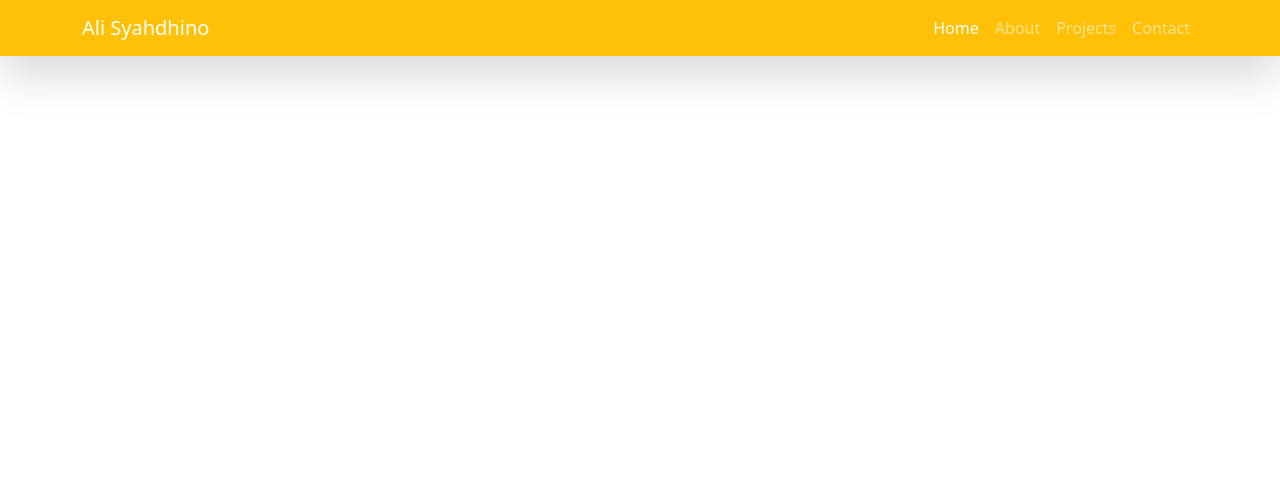
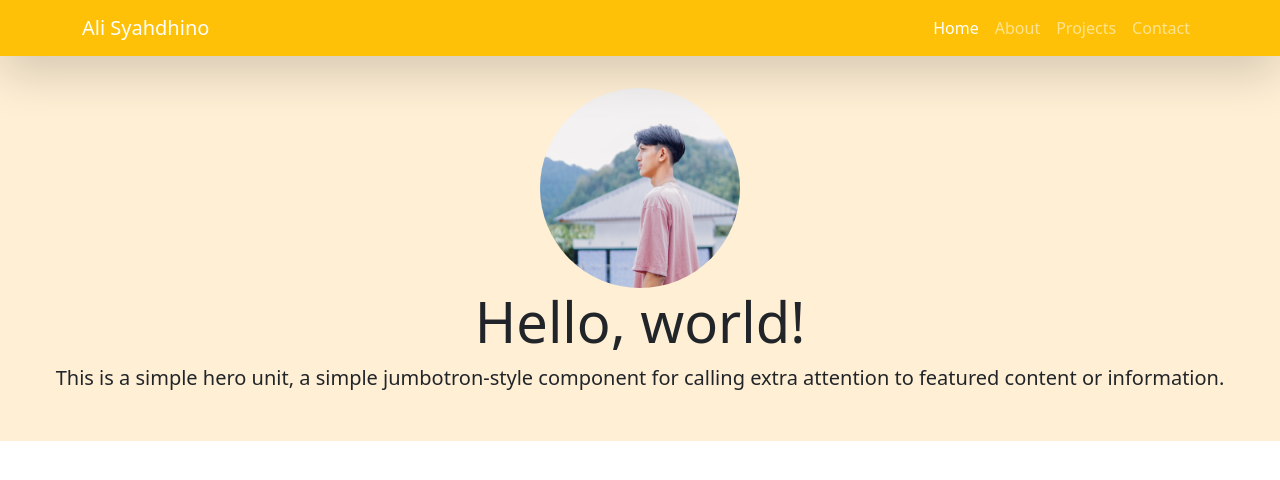
Before and after one commit to alidhino/UASDESAINWEB_ALI_SYAHDHINO, a plain HTML site: page index.html in a window 1280 px wide. Drawn offline with nearby package versions, Linux system fonts and the light colour scheme.

Commit message:
commit kedua membuat bagian jumbotron

```diff
--- a/index.html
+++ b/index.html
@@ -7,6 +7,9 @@
     <title>UAS ALI SYAHDHINO</title>
     <link href="https://cdn.jsdelivr.net/npm/bootstrap@5.3.7/dist/css/bootstrap.min.css" rel="stylesheet"
         integrity="sha384-LN+7fdVzj6u52u30Kp6M/trliBMCMKTyK833zpbD+pXdCLuTusPj697FH4R/5mcr" crossorigin="anonymous">
+<!-- style css -->
+    <link rel="stylesheet" href="style.css">
+<!-- end style css -->
 </head>
 
 <body>
@@ -38,8 +41,16 @@
       </nav>
      <!-- end navbar -->
 
+      <!-- jumbotron -->
+    <section class="jumbotron text-center">
+        <img src="Ali1.jpg" alt="ali" class="rounded-circle" width="200" height="200">
+        <h1 class="display-4">Hello, world!</h1>
+        <p class="lead">This is a simple hero unit, a simple jumbotron-style component for calling extra attention to
+            featured content or information.</p>
 
+    </section>
 
+      <!-- end jumbotron -->
 
     <script src="https://cdn.jsdelivr.net/npm/bootstrap@5.3.7/dist/js/bootstrap.bundle.min.js"
         integrity="sha384-ndDqU0Gzau9qJ1lfW4pNLlhNTkCfHzAVBReH9diLvGRem5+R9g2FzA8ZGN954O5Q"
--- /dev/null
+++ b/style.css
@@ -0,0 +1,4 @@
+.jumbotron{
+    padding: 2rem 1rem;
+    background-color: #FFEFD5;
+}
```
Also changed, not shown: Ali1.jpg (added), img/Screenshot hasil menambahkan bagian jumbotron.png (added).
